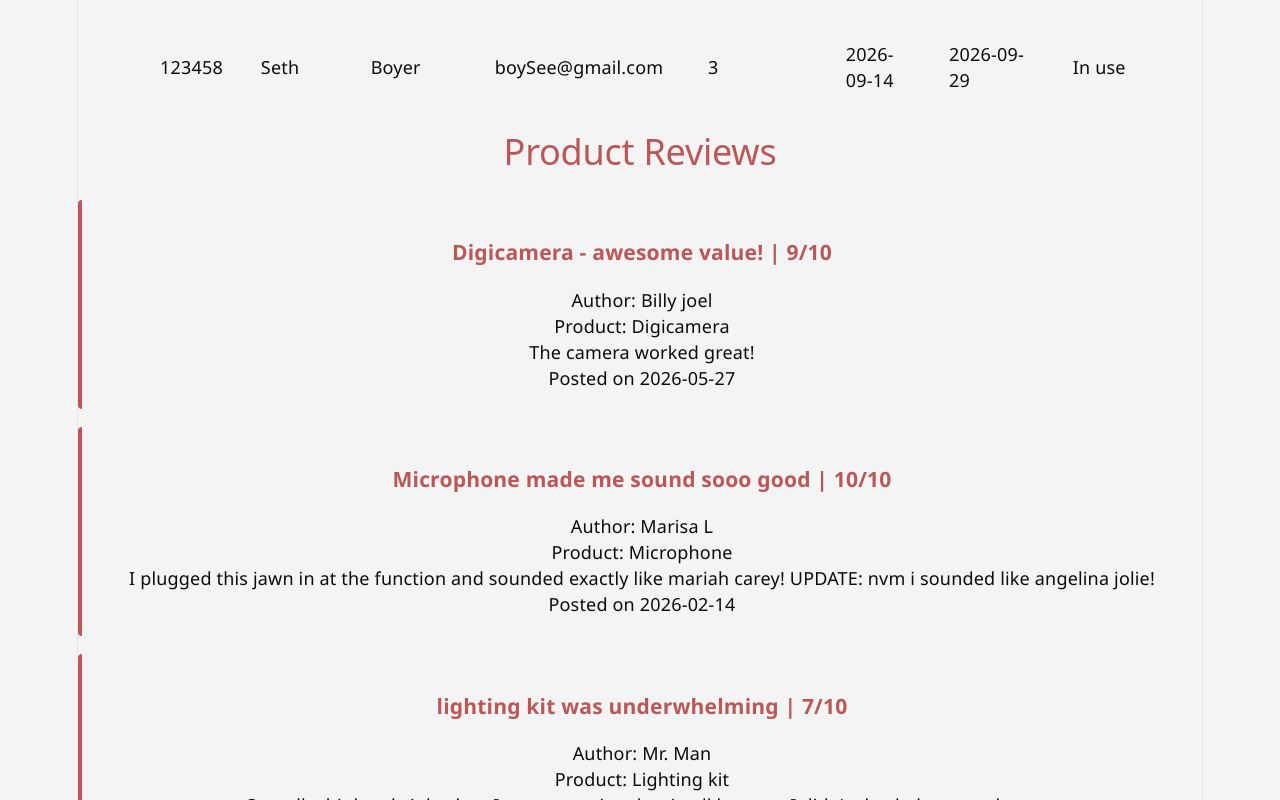
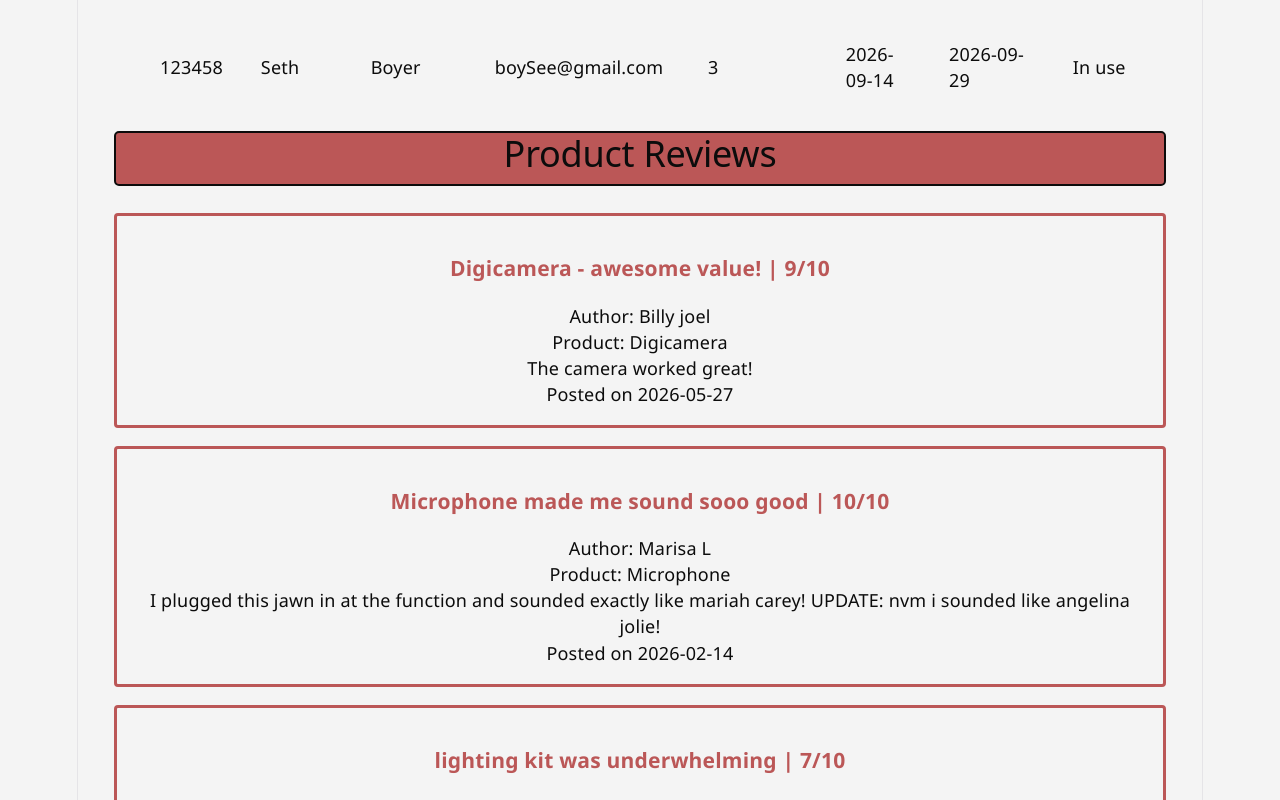
Before and after one commit to emaglaque2-rrc/full-stack-project-group-4, a React (Vite) app: page / in a window 1280 px wide. Shown: the part 2920-3720 px from the top of the page. Built offline with nearby package versions, Linux system fonts and the light colour scheme.

Commit message:
Updated some of the styling

```diff
--- a/src/components/reviews/reviews.css
+++ b/src/components/reviews/reviews.css
@@ -1,10 +1,23 @@
+.review-display {
+    display: flexbox;
+
+}
+
 .review-display h2 {
-color: #bb5757;
+color: #0c0c0c;
+background-color: #bb5757;
+border: 2px solid #0c0c0c;
+border-radius: 5px;
+padding-bottom: 0.5rem;
+margin-left: 2rem;
+margin-right: 2rem;
 }
 
 .review-display article {
-    border-left: 4px solid #bb5757;
+    border: 3px solid #bb5757;
     padding: 1rem;
+    margin-left: 2rem;
+    margin-right: 2rem;
     margin-bottom: 1rem;
     border-radius: 4px;
 }
```
